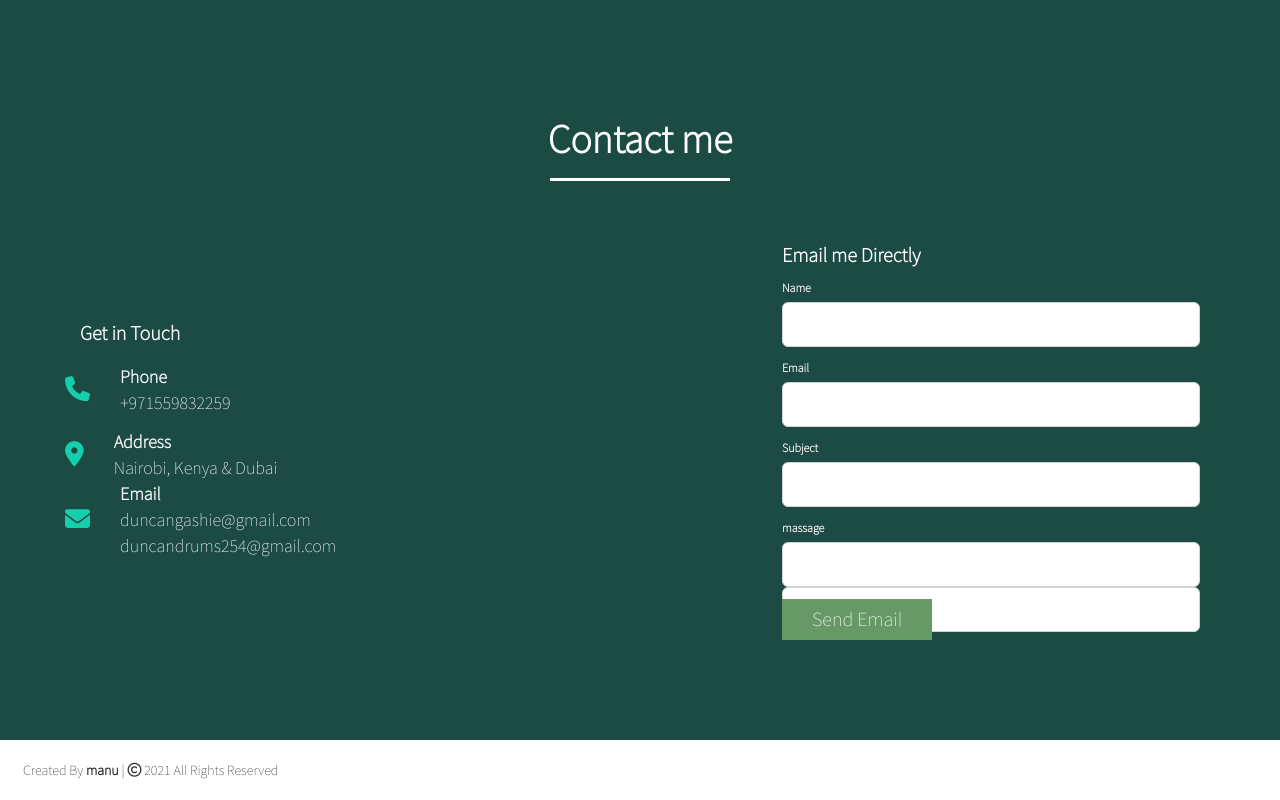
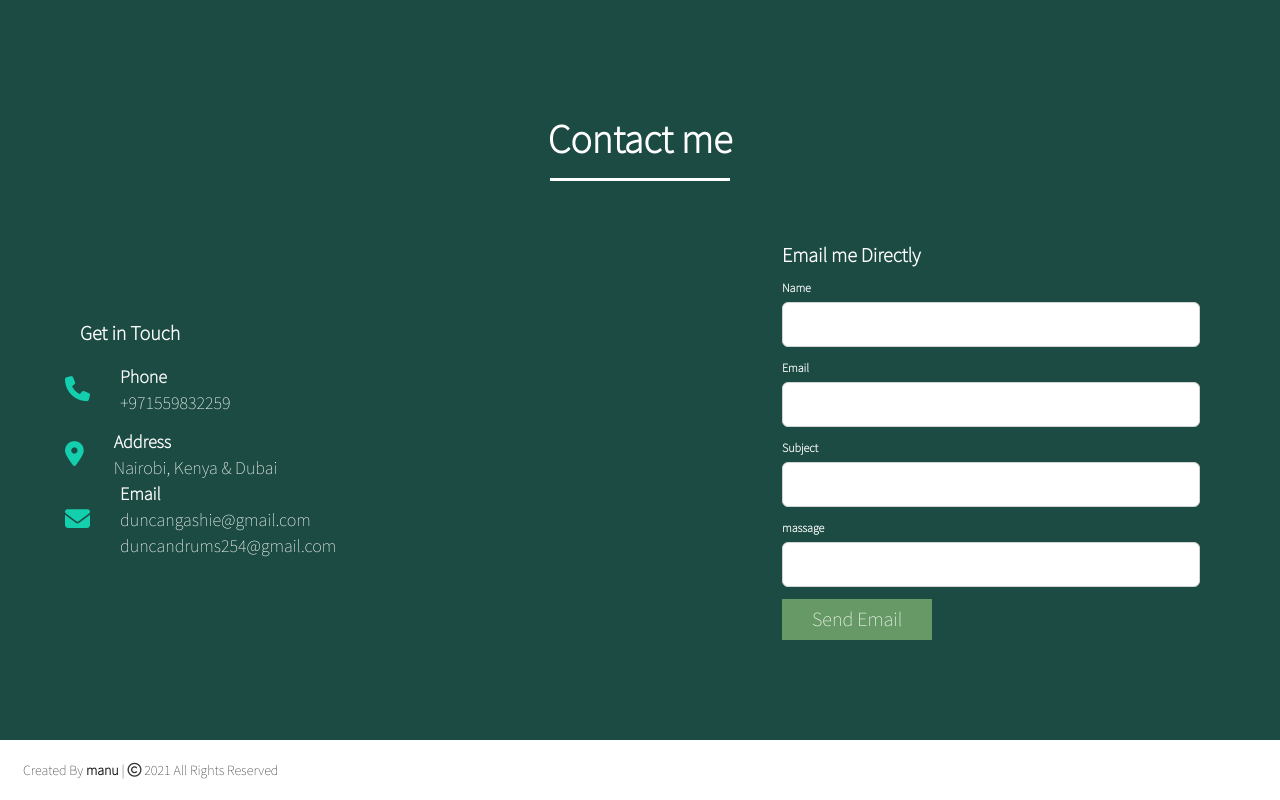
Before and after one commit to Emmanuel-otieno/Duncan, a website: page index.html in a window 1280 px wide. Shown: the part 1838-2638 px from the top of the page. Drawn offline with nearby package versions, Linux system fonts and the light colour scheme.

```diff
--- a/index.html
+++ b/index.html
@@ -167,7 +167,7 @@
                         <div class="field">
                           <label for="reply_to" style="color:white;">massage</label>
                           <input type="text" name="message" id="message" required>
-                          <input type="text" name="reply_to" id="reply_to" required>
+
                         </div><br>
 
                         <input type="submit" id="button" value="Send Email" >
```
